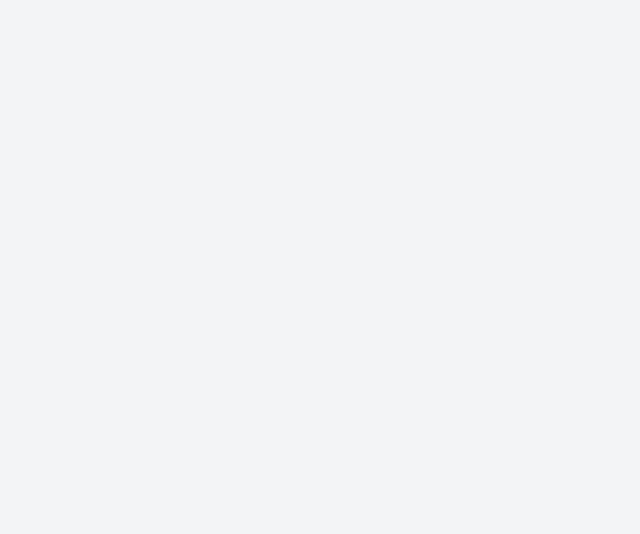
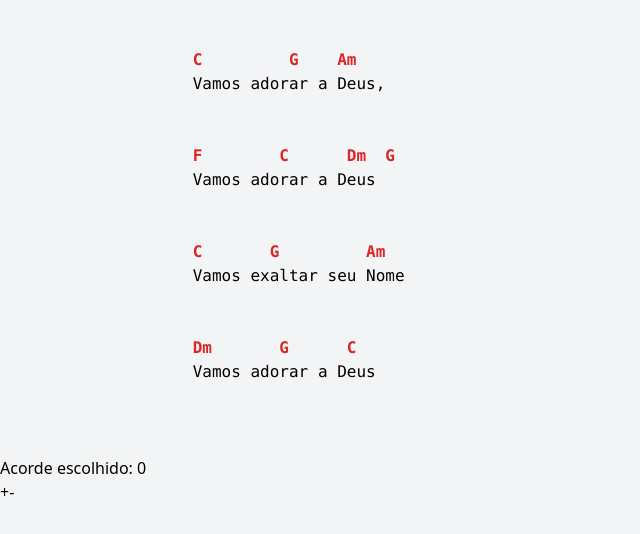
Before and after one commit to thiago-silva-santos/gospeltune, a Nuxt app: page /song-teste-dois in a window 1280 px wide. Before the commit this address had no page. Shown: the top 534 px of the page, without its empty margins (0-640 px from the left). Built offline with nearby package versions, Linux system fonts and the light colour scheme.

Commit message:
seguindo com as implementações

```diff
--- /dev/null
+++ b/pages/song-teste-dois.vue
@@ -0,0 +1,148 @@
+<template>
+  <section class="container flex flex-col items-center m-auto justify-center pt-10">
+
+    <pre class="flex flex-col justify-center w-full">
+                    <div v-for="linha in transposedSong" :key="linha">
+                    <b>{{ linha.chords }}</b>
+                    <span>{{ linha.verse }}</span>
+                    </div>
+                  </pre>
+    <span>Acorde escolhido: {{ currentKey }}</span>
+
+
+    <div>
+
+    </div>
+    <div class="flex items-center mt-4 gap-10">
+
+      <button @click="decreaseKey">+</button>
+      <button @click="increaseKey">-</button>
+    </div>
+  </section>
+</template>
+<script>
+
+const scales = {
+  major: ['C', 'D', 'E', 'F', 'G', 'A', 'B'],
+  minor: ['C', 'D', 'Eb', 'F', 'G', 'Ab', 'Bb'],
+};
+export default {
+
+  data() {
+    return {
+      song: [
+        {
+          chords: "C         G    Am",
+          verse: "Vamos adorar a Deus,"
+        },
+        {
+          chords: "F        C      Dm  G",
+          verse: "Vamos adorar a Deus"
+        },
+        {
+          chords: "C       G         Am",
+          verse: "Vamos exaltar seu Nome"
+        },
+        {
+          chords: "Dm       G      C",
+          verse: "Vamos adorar a Deus"
+        },
+      ],
+      currentKey: 0,
+    };
+
+  },
+  methods: {
+    getChordDegree(chord, scale) {
+      const index = scale.indexOf(chord.slice(0, -1));
+      if (index === -1) {
+        return null;
+      }
+      const degree = index + 1;
+      const suffix = chord.slice(-1);
+      if (suffix === 'm') {
+        return degree + 7;
+      } else if (suffix === '7') {
+        return degree + 14;
+      }
+      return degree;
+    },
+    getChordByDegree(degree, scale) {
+      const index = (degree - 1) % 7;
+      const suffix = degree > 7 ? 'm' : '';
+      return scale[index] + suffix;
+    },
+    getScaleDegrees(scale) {
+      const degrees = ['1', '2', '3', '4', '5', '6', '7'];
+      const majorIntervals = [0, 2, 4, 5, 7, 9, 11];
+      const minorIntervals = [0, 2, 3, 5, 7, 8, 10];
+      const intervals = scale === 'major' ? majorIntervals : minorIntervals;
+      return degrees.map((degree, index) => ({
+        degree,
+        interval: intervals[index % 7],
+      }));
+    },
+    transposeSong(song, degree, scale) {
+      const scaleDegrees = this.getScaleDegrees(scale);
+      return song.map((linha) => {
+        const transposedChords = linha.chords
+          .split(' ')
+          .map((chord) => {
+            const chordDegree = this.getChordDegree(chord, scaleDegrees);
+            if (chordDegree === null) {
+              return chord;
+            }
+            const transposedDegree = (chordDegree + degree - 1) % 7 + 1;
+            return this.getChordByDegree(transposedDegree, scaleDegrees);
+          })
+          .join(' ');
+          console.log({ ...linha, chords: transposedChords })
+        return { ...linha, chords: transposedChords };
+      });
+    },
+    increaseKey() {
+      this.currentKey
+      this.currentKey = (this.currentKey + 1) % 12;
+      this.transposedSong = this.transposeSong(
+        this.song,
+        this.currentKey,
+        'major'
+      );
+    },
+    decreaseKey() {
+      this.currentKey = (this.currentKey + 11) % 12;
+      this.transposedSong = this.transposeSong(
+        this.song,
+        this.currentKey,
+        'major'
+      );
+    },
+  },
+  computed: {
+    transposedSong: {
+      get() {
+        console.log(this.transposeSong(this.song, this.currentKey, 'major'))
+        console.log(this.currentKey)
+        return this.transposeSong(this.song, this.currentKey, 'major');
+      },
+      set(newValue) {
+        // Aqui podemos adicionar lógica para tratar a atribuição de um novo valor para transposedSong, se necessário
+      }
+    },
+  },
+}
+</script>
+<style lang="css">
+.verso {
+  @apply px-2 w-full flex items-end gap-4 py-4;
+}
+
+.chord {
+  height: 24px;
+  @apply text-red-600;
+}
+
+b {
+  @apply text-red-600
+}
+</style>
--- /dev/null
+++ b/pages/song-teste.vue
@@ -0,0 +1,103 @@
+<template>
+  <section class="container flex flex-col items-center m-auto justify-center pt-10">
+
+    <pre class="flex flex-col justify-center w-full">
+            <div v-for="linha in song" :key="linha">
+            <b>{{ linha.chords }}</b>
+            <span>{{ linha.verse }}</span>
+            </div>
+          </pre>
+    <span>Acorde escolhido: {{ currentKey }}</span>
+
+
+    <div>
+      {{ campoHarmonico.tonalidade}}
+    </div>
+    <div class="flex items-center mt-4">
+      <button class="mr-2" @click="">-</button>
+      <button class="ml-2" @click="">+</button>
+    </div>
+  </section>
+</template>
+<script>
+export default {
+  data() {
+    return {
+
+      song: [
+        {
+          chords: "C         G    Am",
+          verse: "Vamos adorar a Deus,"
+        },
+        {
+          chords: "F        C      Dm  G",
+          verse: "Vamos adorar a Deus"
+        },
+        {
+          chords: "C       G         Am",
+          verse: "Vamos exaltar seu Nome"
+        },
+        {
+          chords: "Dm       G      C",
+          verse: "Vamos adorar a Deus"
+        },
+      ],
+      currentKey: 0,
+      campoHarmonico: [
+        {
+          acordes: ["C", "Dm", "Em", "F", "G", "Am", "Bdim"],
+        },
+        {
+          D: ["D", "Em", "F#m", "G", "G", "Bm", "C#dim"],
+        },
+        {
+          E: ["E", "F#m", "Gm", "A", "B", "C#m", "D#dim"],
+        },
+        {
+          F: ["F", "G#m", "Am", "B", "C", "Dm", "Edim"],
+        },
+        {
+          G: ["G", "Am", "Bm", "C", "D", "Em", "F#dim"],
+        },
+        {
+          A: ["A", "Bm", "C#m", "D", "E", "F#m", "G#dim"],
+        },
+        {
+          B: ["B", "C#m", "Dm", "Eb", "F", "Gm", "A#dim"],
+        },
+      ],
+
+    };
+
+  },
+  methods: {
+    getUniqueChords() {
+      const uniqueChords = []
+      this.song.forEach(song => {
+        const chords = song.chords.split(/\s+/) // separa acordes por espaço em branco
+        chords.forEach(chord => {
+          if (!uniqueChords.includes(chord)) {
+            uniqueChords.push(chord)
+          }
+        })
+      })
+      console.log(uniqueChords)
+      return uniqueChords
+    },
+  },
+}
+</script>
+<style lang="css">
+.verso {
+  @apply px-2 w-full flex items-end gap-4 py-4;
+}
+
+.chord {
+  height: 24px;
+  @apply text-red-600;
+}
+
+b {
+  @apply text-red-600
+}
+</style>
```
